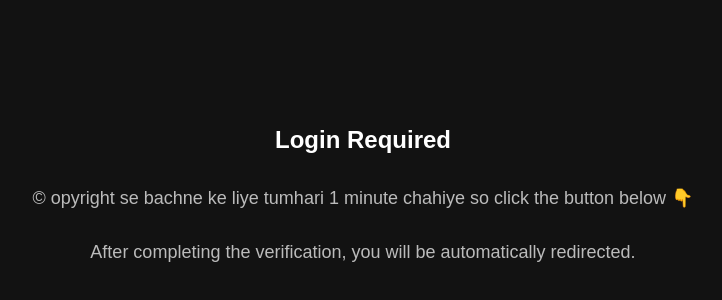
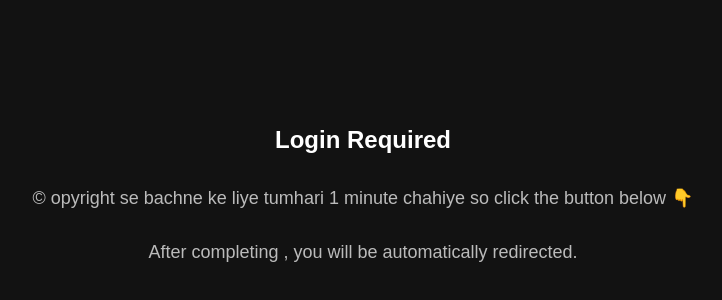
Before and after one commit to Maheshdalle-hub/Batch-Web, a React (Create React App) app: page /login in a window 1280 px wide. Shown: the part 208-508 px from the top of the page, without its empty margins (277-999 px from the left). Built offline with nearby package versions, Linux system fonts and the light colour scheme; no server answers.

Commit message:
Update Login.jsx

```diff
--- a/src/pages/Login.jsx
+++ b/src/pages/Login.jsx
@@ -69,16 +69,16 @@ const Login = () => {
       <p>© opyright se bachne ke liye tumhari 1 minute chahiye so click the button below 👇</p>
 
       {loading ? (
-        <p>Generating your verification link...</p>
+        <p>Generating your link...</p>
       ) : (
         shortenerLink && (
           <a href={shortenerLink} target="_blank" rel="noopener noreferrer" className="shortener-button">
-            Start Verification ✅
+            Click Here ✅
           </a>
         )
       )}
 
-      <p>After completing the verification, you will be automatically redirected.</p>
+      <p>After completing , you will be automatically redirected.</p>
     </div>
   );
 };
```
